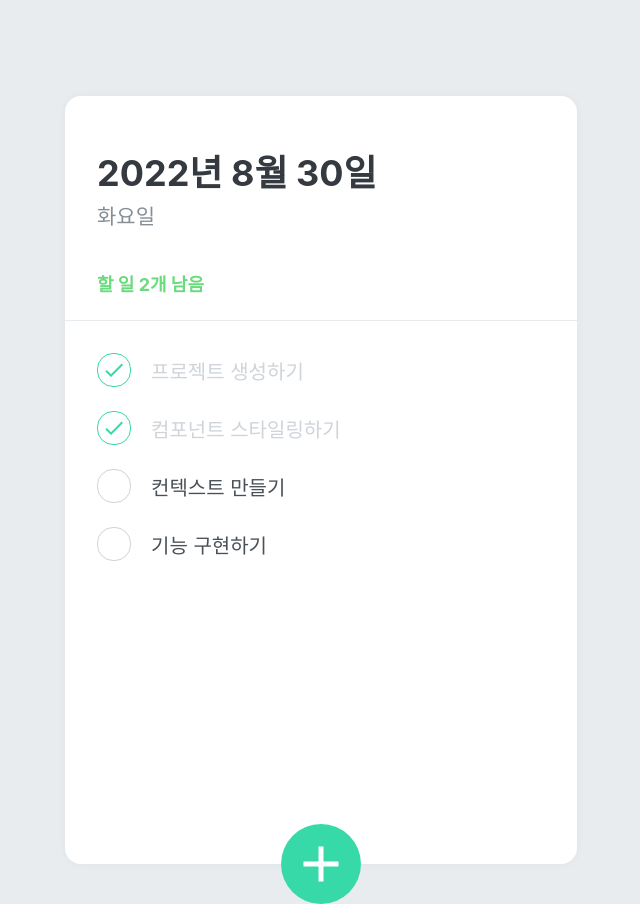
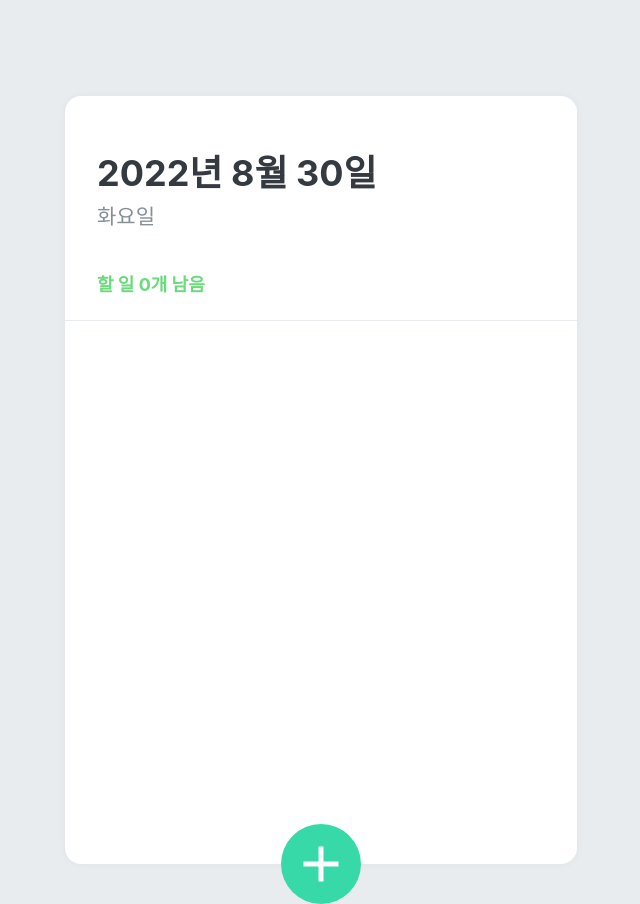
Before and after one commit to ryudv/React-app-TodoList, a React (Create React App) app: page / in a window 1280 px wide. Shown: the whole page, without its empty margins (319-959 px from the left). Built offline with nearby package versions, Linux system fonts and the light colour scheme.

Commit message:
초기값 없애기

```diff
--- a/src/TodoContext.js
+++ b/src/TodoContext.js
@@ -1,26 +1,7 @@
 import React, { useReducer, createContext, useContext, useRef } from 'react';
 
 const initialTodos = [
-    {
-        id: 1,
-        text: '프로젝트 생성하기',
-        done: true
-    },
-    {
-        id: 2,
-        text: '컴포넌트 스타일링하기',
-        done: true
-    },
-    {
-        id: 3,
-        text: '컨텍스트 만들기',
-        done: false
-    },
-    {
-        id: 4,
-        text: '기능 구현하기',
-        done: false
-    }
+
 ];
 
 function todoReducer(state, action) {
```
